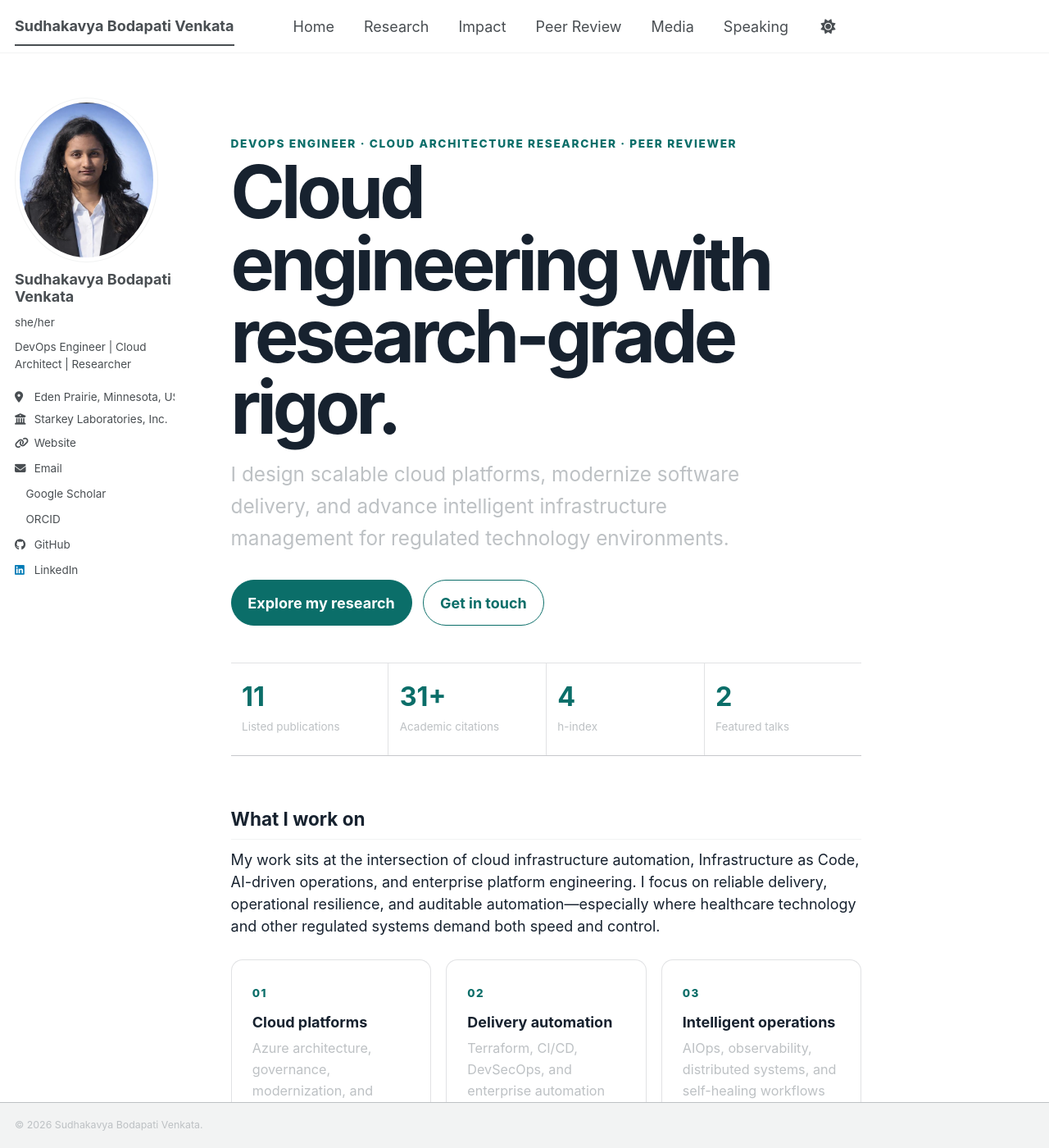
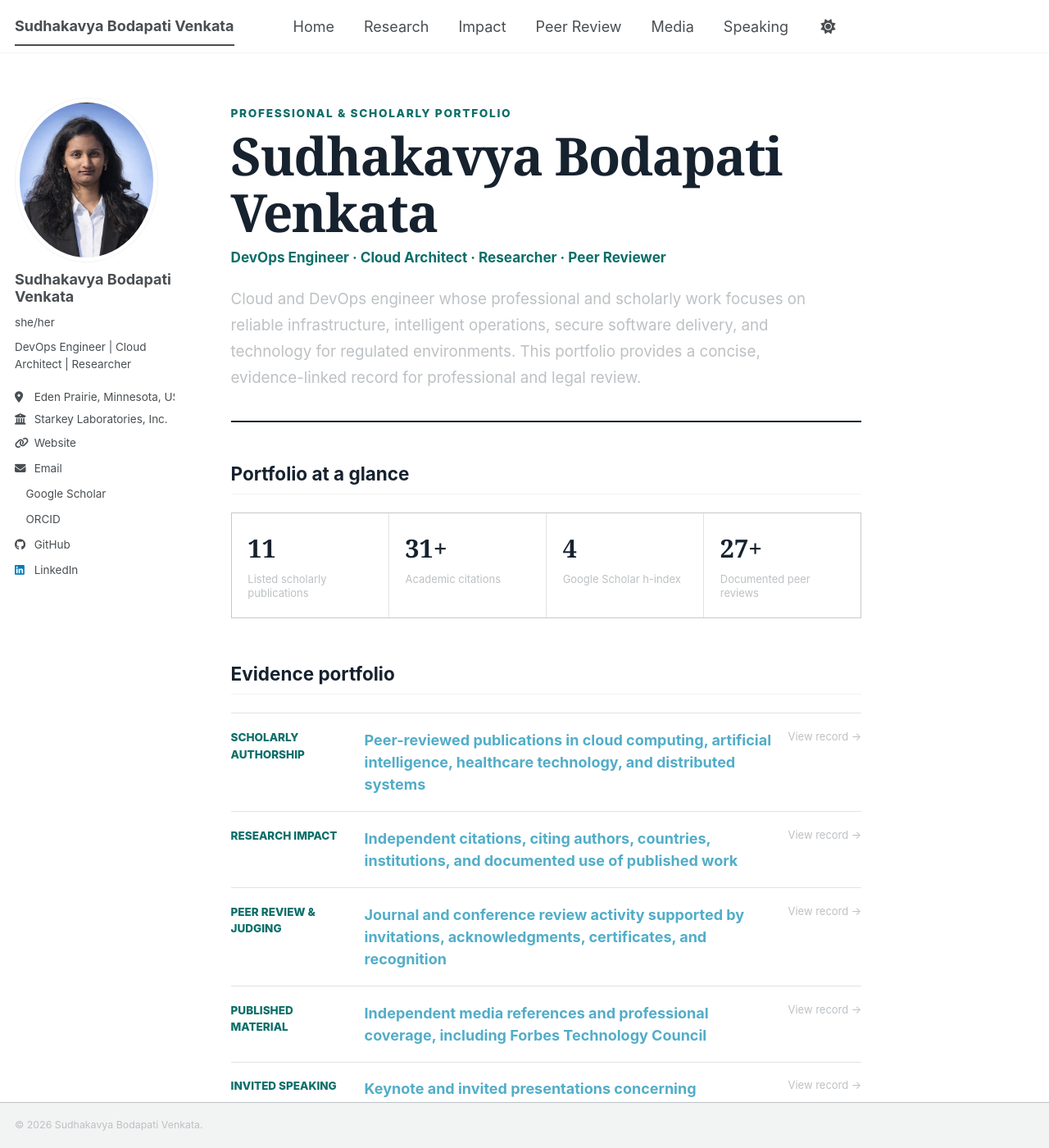
Before and after one commit to sudhakavya/sudhakavyabodapati, a Jekyll site: the page built from _pages/about.md, in a window 1280 px wide and 1400 px high. Shown: the whole window at 82% size. Built offline with Jekyll 4.4.1, drawn with Linux system fonts in a browser that asks for light colours; a style sheet for code colours, icons or effects is not loaded; some of the changed text lies outside the part shown.

Commit message:
Refine EB-1A portfolio and peer review evidence

```diff
--- a/_pages/about.md
+++ b/_pages/about.md
@@ -1,66 +1,52 @@
 ---
 permalink: /
-title: "Cloud engineering with research-grade rigor."
-excerpt: "DevOps engineer and cloud architecture researcher building reliable, auditable systems for regulated environments."
+title: "Sudhakavya Bodapati Venkata"
+excerpt: "Professional portfolio documenting research, scholarly impact, peer review, technical leadership, media recognition, and invited speaking."
 author_profile: true
 hide_title: true
 ---
 
-<div class="portfolio-hero">
-  <p class="eyebrow">DevOps Engineer · Cloud Architecture Researcher · Peer Reviewer</p>
-  <h1>Cloud engineering with research-grade rigor.</h1>
-  <p class="hero-copy">I design scalable cloud platforms, modernize software delivery, and advance intelligent infrastructure management for regulated technology environments.</p>
-  <div class="hero-actions">
-    <a class="button button--primary" href="{{ '/publications/' | relative_url }}">Explore my research</a>
-    <a class="button button--secondary" href="mailto:bvsudhakavvya@gmail.com">Get in touch</a>
-  </div>
+<header class="classic-profile">
+  <p class="eyebrow">Professional & scholarly portfolio</p>
+  <h1>Sudhakavya Bodapati Venkata</h1>
+  <p class="classic-profile__role">DevOps Engineer · Cloud Architect · Researcher · Peer Reviewer</p>
+  <p class="classic-profile__summary">Cloud and DevOps engineer whose professional and scholarly work focuses on reliable infrastructure, intelligent operations, secure software delivery, and technology for regulated environments. This portfolio provides a concise, evidence-linked record for professional and legal review.</p>
+</header>
+
+## Portfolio at a glance
+
+<div class="credential-grid" aria-label="Documented professional record">
+  <a href="{{ '/publications/' | relative_url }}"><strong>11</strong><span>Listed scholarly publications</span></a>
+  <a href="{{ '/citation-impact/' | relative_url }}"><strong>31+</strong><span>Academic citations</span></a>
+  <a href="{{ '/citation-impact/' | relative_url }}"><strong>4</strong><span>Google Scholar h-index</span></a>
+  <a href="{{ '/peer-review/' | relative_url }}"><strong>27+</strong><span>Documented peer reviews</span></a>
 </div>
 
-<div class="metric-grid" aria-label="Professional highlights">
-  <a class="metric-card" href="{{ '/publications/' | relative_url }}"><strong>11</strong><span>Listed publications</span></a>
-  <a class="metric-card" href="{{ '/citation-impact/' | relative_url }}"><strong>31+</strong><span>Academic citations</span></a>
-  <a class="metric-card" href="{{ '/citation-impact/' | relative_url }}"><strong>4</strong><span>h-index</span></a>
-  <a class="metric-card" href="{{ '/speaking/' | relative_url }}"><strong>2</strong><span>Featured talks</span></a>
+## Evidence portfolio
+
+<div class="evidence-index">
+  <a href="{{ '/publications/' | relative_url }}"><span>Scholarly authorship</span><strong>Peer-reviewed publications in cloud computing, artificial intelligence, healthcare technology, and distributed systems</strong><span aria-hidden="true">View record →</span></a>
+  <a href="{{ '/citation-impact/' | relative_url }}"><span>Research impact</span><strong>Independent citations, citing authors, countries, institutions, and documented use of published work</strong><span aria-hidden="true">View record →</span></a>
+  <a href="{{ '/peer-review/' | relative_url }}"><span>Peer review & judging</span><strong>Journal and conference review activity supported by invitations, acknowledgments, certificates, and recognition</strong><span aria-hidden="true">View record →</span></a>
+  <a href="{{ '/media/' | relative_url }}"><span>Published material</span><strong>Independent media references and professional coverage, including Forbes Technology Council</strong><span aria-hidden="true">View record →</span></a>
+  <a href="{{ '/speaking/' | relative_url }}"><span>Invited speaking</span><strong>Keynote and invited presentations concerning responsible AI, cloud reliability, and intelligent operations</strong><span aria-hidden="true">View record →</span></a>
 </div>
 
-## What I work on
+## Professional focus
 
-My work sits at the intersection of cloud infrastructure automation, Infrastructure as Code, AI-driven operations, and enterprise platform engineering. I focus on reliable delivery, operational resilience, and auditable automation—especially where healthcare technology and other regulated systems demand both speed and control.
+Sudhakavya’s work combines enterprise cloud architecture with research-driven engineering. Her practice includes Microsoft Azure, platform engineering, Infrastructure as Code, CI/CD, DevSecOps, observability, AIOps, distributed systems, and cloud governance. The unifying objective is to make complex systems more reliable, auditable, secure, and operationally resilient.
 
-<div class="focus-grid">
-  <article class="focus-card">
-    <span class="focus-number">01</span>
-    <h3>Cloud platforms</h3>
-    <p>Azure architecture, governance, modernization, and platform engineering designed to scale.</p>
-  </article>
-  <article class="focus-card">
-    <span class="focus-number">02</span>
-    <h3>Delivery automation</h3>
-    <p>Terraform, CI/CD, DevSecOps, and enterprise automation that make change repeatable and safe.</p>
-  </article>
-  <article class="focus-card">
-    <span class="focus-number">03</span>
-    <h3>Intelligent operations</h3>
-    <p>AIOps, observability, distributed systems, and self-healing workflows grounded in evidence.</p>
-  </article>
-</div>
+## Selected qualifications
 
-## Selected recognition
+<dl class="qualification-list">
+  <div><dt>Industry</dt><dd>DevOps Engineer at Starkey Laboratories, Inc., supporting cloud and software-delivery systems in a regulated technology environment.</dd></div>
+  <div><dt>Research</dt><dd>Published author in cloud computing, intelligent infrastructure, healthcare technology, AI operations, and distributed systems.</dd></div>
+  <div><dt>Scholarly service</dt><dd>Reviewer for journals and conferences associated with PLOS, ACM, IEEE, MICCAI, and additional computing venues.</dd></div>
+  <div><dt>Public engagement</dt><dd>Keynote and invited speaker, with independent professional media references.</dd></div>
+</dl>
 
-<div class="recognition-list">
-  <a href="{{ '/publications/' | relative_url }}"><span>Research</span><strong>Published through IEEE, Springer Nature, and peer-reviewed journals</strong><span aria-hidden="true">→</span></a>
-  <a href="{{ '/media/' | relative_url }}"><span>Media</span><strong>Work discussed by Forbes Technology Council</strong><span aria-hidden="true">→</span></a>
-  <a href="{{ '/speaking/' | relative_url }}"><span>Speaking</span><strong>Keynote and invited speaker on reliable AI systems</strong><span aria-hidden="true">→</span></a>
-  <a href="{{ '/peer-review/' | relative_url }}"><span>Service</span><strong>Peer-review contributions to research communities</strong><span aria-hidden="true">→</span></a>
-</div>
+## Professional links
 
-## Expertise
+<p class="professional-links"><a href="https://scholar.google.com/citations?user=sOkm5dQAAAAJ">Google Scholar</a><span>·</span><a href="https://orcid.org/0009-0004-2234-2767">ORCID</a><span>·</span><a href="https://www.linkedin.com/in/sudhakavya-bodapati-venkata-7b676816a/">LinkedIn</a><span>·</span><a href="https://github.com/sudhakavya">GitHub</a><span>·</span><a href="mailto:bvsudhakavvya@gmail.com">Email</a></p>
 
-<div class="tag-list">
-  <span>Microsoft Azure</span><span>Azure DevOps</span><span>Terraform</span><span>Infrastructure as Code</span><span>CI/CD</span><span>Platform Engineering</span><span>Cloud Architecture</span><span>Observability</span><span>Dynatrace</span><span>AIOps</span><span>Cloud Governance</span><span>DevSecOps</span><span>Distributed Systems</span>
-</div>
-
-<div class="contact-band">
-  <div><p class="eyebrow">Let’s connect</p><h2>Interested in cloud reliability, intelligent operations, or research collaboration?</h2></div>
-  <a class="button button--primary" href="mailto:bvsudhakavvya@gmail.com">Email me</a>
-</div>
+<p class="documentation-statement"><strong>Documentation standard.</strong> Public claims are linked to available source records. Confidential reviewer material, unpublished manuscripts, personal addresses, and private account data are not published.</p>
--- a/assets/css/main.scss
+++ b/assets/css/main.scss
@@ -90,6 +90,11 @@
 .evidence-card > p { color: var(--global-text-color-light); }
 .evidence-link { flex: 0 0 auto; color: var(--portfolio-accent); font-size: .78rem; font-weight: 800; text-decoration: none !important; }
 .evidence-note { flex: 0 0 auto; color: var(--global-text-color-light); font-size: .75rem; font-weight: 700; }
+.evidence-actions { display: grid; grid-template-columns: repeat(auto-fit, minmax(185px, 1fr)); gap: .65rem; margin: .8rem 0 1.2rem; }
+.evidence-actions a { display: block; padding: .75rem .85rem; border: 1px solid var(--portfolio-line); border-radius: 8px; text-decoration: none !important; }
+.evidence-actions a:hover { border-color: var(--portfolio-accent); }
+.evidence-actions span { display: block; margin-bottom: .2rem; color: var(--portfolio-accent); font-size: .68rem; font-weight: 800; letter-spacing: .08em; text-transform: uppercase; }
+.evidence-actions strong { display: block; color: var(--portfolio-ink); font-size: .82rem; line-height: 1.35; }
 .review-paper-list { margin: .65rem 0 0; padding-left: 1.25rem; }
 .review-paper-list li { margin: .48rem 0; line-height: 1.45; }
 .linked-papers a, .review-paper-list a { color: var(--global-text-color); text-decoration-thickness: 1px; }
@@ -98,6 +103,24 @@
 .evidence-disclosure p { margin-bottom: 0; }
 .contact-band { display: flex; gap: 2rem; align-items: center; justify-content: space-between; margin-top: 3.5rem; padding: clamp(1.5rem, 4vw, 2.5rem); border-radius: 16px; background: var(--portfolio-soft); }
 .contact-band h2 { max-width: 650px; margin: .35rem 0 0; padding: 0; border: 0; color: #17222f; font-size: clamp(1.35rem, 3vw, 2rem); }
+.classic-profile { max-width: 780px; margin-bottom: 2.75rem; padding: 1.5rem 0 2rem; border-bottom: 2px solid var(--portfolio-ink); }
+.classic-profile h1 { max-width: none; margin: .35rem 0 .45rem; font-family: Georgia, 'Times New Roman', serif; font-size: clamp(2.1rem, 5vw, 3.6rem); font-weight: 600; line-height: 1.08; letter-spacing: -.025em; }
+.classic-profile__role { margin: 0 0 1.25rem !important; color: var(--portfolio-accent); font-size: .95rem !important; font-weight: 750; }
+.classic-profile__summary { max-width: 730px; margin: 0 !important; color: var(--global-text-color-light); font-size: 1.04rem !important; line-height: 1.7; }
+.credential-grid { display: grid; grid-template-columns: repeat(4, 1fr); gap: 1px; margin: 1.2rem 0 3rem; border: 1px solid var(--portfolio-line); background: var(--portfolio-line); }
+.credential-grid a { padding: 1.1rem; background: var(--global-bg-color); text-decoration: none !important; }
+.credential-grid strong { display: block; color: var(--portfolio-ink); font-family: Georgia, 'Times New Roman', serif; font-size: 1.7rem; }
+.credential-grid span { display: block; margin-top: .35rem; color: var(--global-text-color-light); font-size: .72rem; line-height: 1.35; }
+.evidence-index { margin: 1.25rem 0 3rem; border-top: 1px solid var(--portfolio-line); }
+.evidence-index a { display: grid; grid-template-columns: 145px 1fr 90px; gap: 1rem; padding: 1.05rem 0; border-bottom: 1px solid var(--portfolio-line); text-decoration: none !important; }
+.evidence-index a > span:first-child { color: var(--portfolio-accent); font-size: .75rem; font-weight: 800; text-transform: uppercase; }
+.evidence-index a > span:last-child { text-align: right; color: var(--global-text-color-light); font-size: .72rem; }
+.qualification-list { margin: 1.25rem 0 3rem; border-top: 1px solid var(--portfolio-line); }
+.qualification-list div { display: grid; grid-template-columns: 120px 1fr; gap: 1.25rem; padding: 1rem 0; border-bottom: 1px solid var(--portfolio-line); }
+.qualification-list dt { color: var(--portfolio-accent); font-size: .76rem; font-weight: 800; text-transform: uppercase; }
+.qualification-list dd { margin: 0; line-height: 1.55; }
+.professional-links { display: flex; flex-wrap: wrap; gap: .45rem .7rem; }
+.documentation-statement { margin-top: 2.5rem !important; padding: 1rem 1.15rem; border-left: 3px solid var(--portfolio-accent); background: var(--portfolio-soft); color: #17222f; font-size: .84rem !important; }
 
 @media (max-width: 760px) {
   .metric-grid { grid-template-columns: repeat(2, 1fr); }
@@ -106,4 +129,8 @@
   .service-item { grid-template-columns: 58px 1fr; gap: .8rem; }
   .evidence-card__header { flex-direction: column; gap: .65rem; }
   .contact-band { align-items: flex-start; flex-direction: column; }
+  .credential-grid { grid-template-columns: repeat(2, 1fr); }
+  .evidence-index a { grid-template-columns: 1fr; gap: .35rem; }
+  .evidence-index a > span:last-child { text-align: left; }
+  .qualification-list div { grid-template-columns: 1fr; gap: .3rem; }
 }
```
Also changed, not shown: _pages/peer-review.md (+31 -65 lines), 7 other files.
